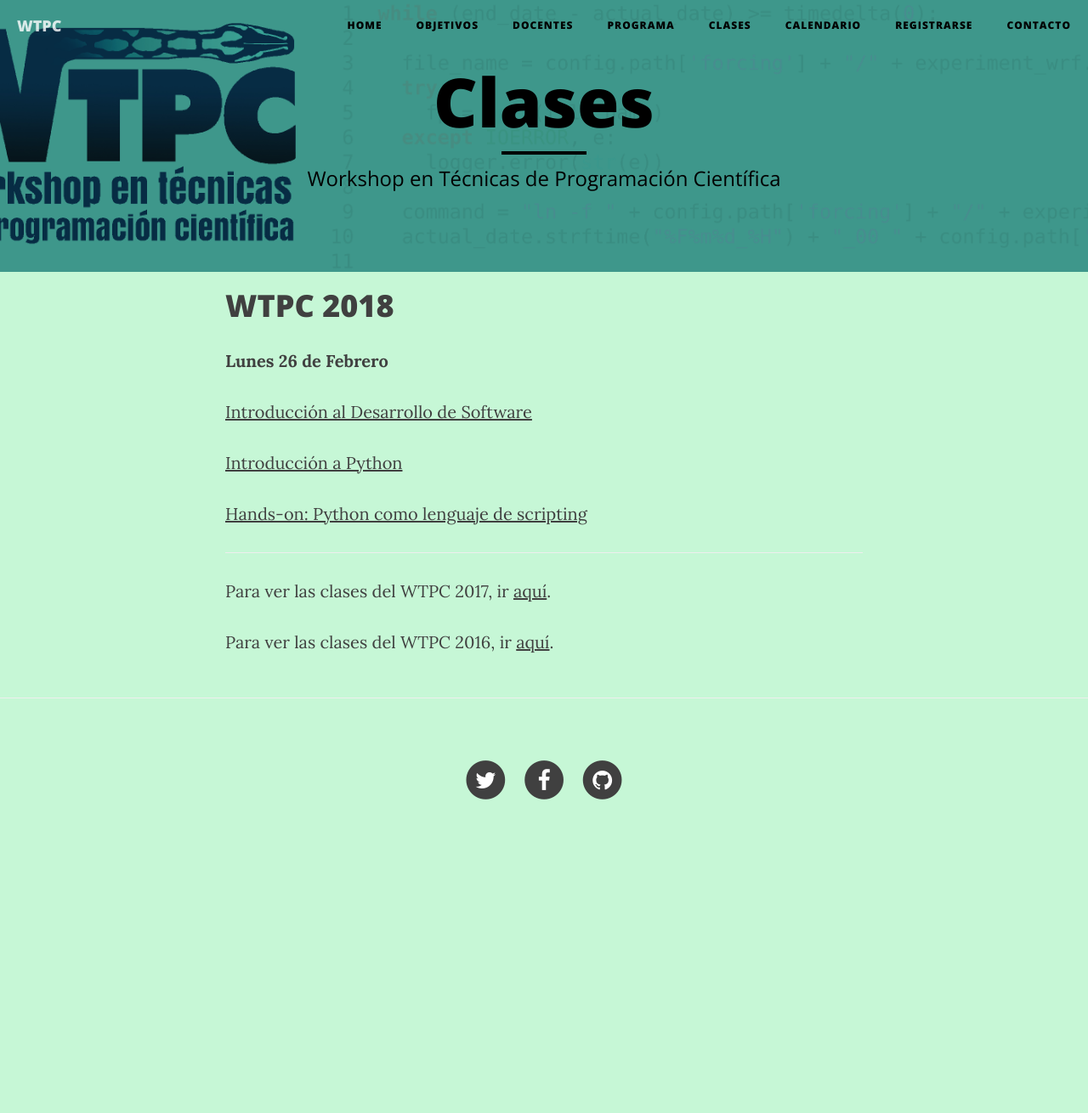
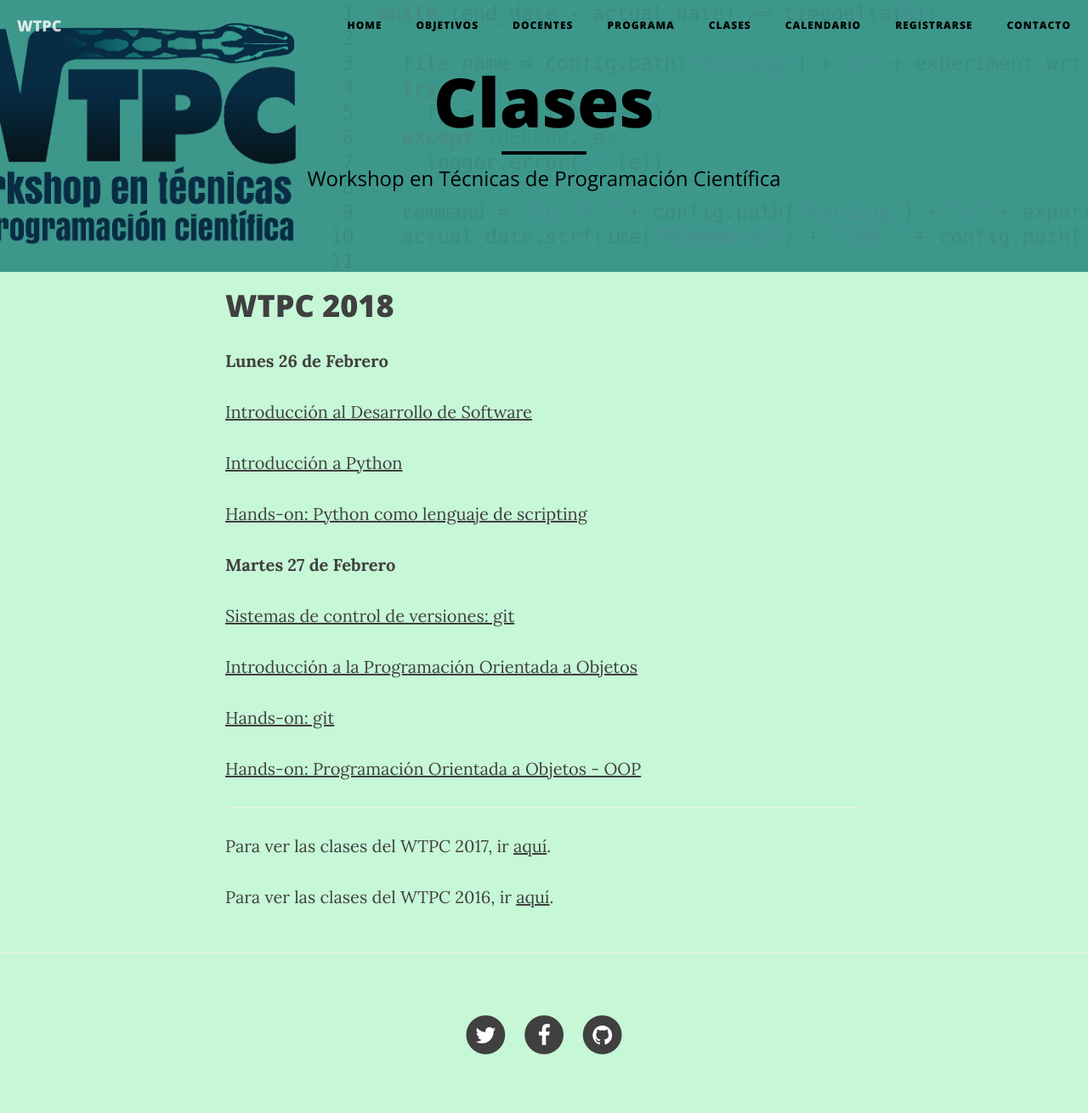
Before and after one commit to wtpc/wtpc.github.io, a Jekyll site: the page built from clases.md, in a window 1280 px wide. Shown: the whole page at 85% size. Built offline with Jekyll 4.4.1, drawn with Linux system fonts in a browser that asks for light colours; nearby versions of some CDN libraries; before the commit the page ends 1010 px from its top, so only the background shows below that; part of the change alters nothing that is shown.

Commit message:
Subidas clases del martes 27/02/18

```diff
--- a/clases.md
+++ b/clases.md
@@ -17,18 +17,18 @@ permalink: /clases/
 [Hands-on: Python como lenguaje de scripting](https://github.com/wtpc/HO-python)
 
 
-<!--
 
 **Martes 27 de Febrero**
 
-[Sistemas de control de versiones: git](/clases/2017/03_git.pdf)
+[Sistemas de control de versiones: git](/clases/2018/03_git.pdf)
 
-[Introducción a la Programación Orientada a Objetos](/clases/2017/04_oop.pdf)
+[Introducción a la Programación Orientada a Objetos](/clases/2018/04_oop.pdf)
 
 [Hands-on: git](http://github.com/wtpc/HOgit)
 
 [Hands-on: Programación Orientada a Objetos - OOP](http://github.com/wtpc/HOoop)
 
+<!--
 
 
 **Miércoles 28 de Febrero**
```
